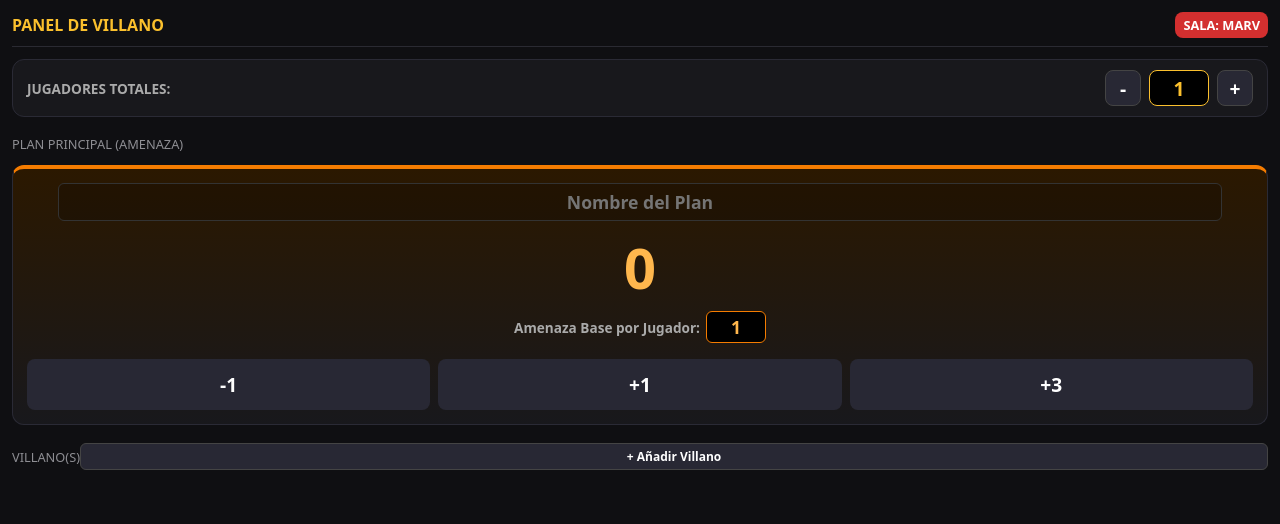
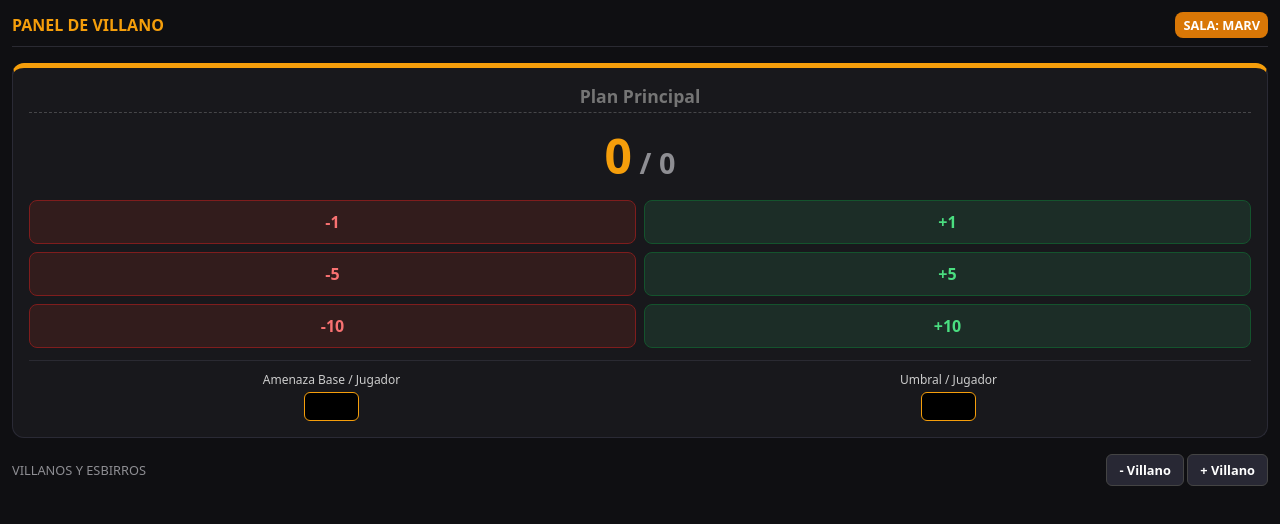
Before and after one commit to Rensi135/Contador-Marvel-champions, a website: page public/villano.html in a window 1280 px wide. Drawn offline with nearby package versions, Linux system fonts and the light colour scheme; no server answers.

Commit message:
Update villano.html

```diff
--- a/public/villano.html
+++ b/public/villano.html
@@ -3,55 +3,153 @@
 <head>
   <meta charset="UTF-8">
   <meta name="viewport" content="width=device-width, initial-scale=1.0, user-scalable=no">
-  <title>Panel Villano</title>
+  <title>Panel Villano & Plan Principal</title>
   <script src="/socket.io/socket.io.js"></script>
   <style>
     * { box-sizing: border-box; margin: 0; padding: 0; font-family: system-ui, sans-serif; user-select: none; }
-    body { background: #0f0f12; color: #fff; min-height: 100vh; padding: 12px; display: flex; flex-direction: column; gap: 12px; }
+    body { background: #0f0f12; color: #fff; min-height: 100vh; padding: 12px; display: flex; flex-direction: column; gap: 16px; }
+
     header { display: flex; justify-content: space-between; align-items: center; border-bottom: 1px solid #2a2a32; padding-bottom: 8px; }
-    header h1 { font-size: 1rem; color: #fbc02d; }
-    .badge { background: #d32f2f; padding: 4px 8px; border-radius: 8px; font-size: 0.8rem; font-weight: bold; }
+    header h1 { font-size: 1rem; color: #f59e0b; }
+    .badge { background: #d97706; padding: 4px 8px; border-radius: 8px; font-size: 0.8rem; font-weight: bold; }
 
-    .players-selector { background: #18181c; padding: 10px 14px; border-radius: 12px; border: 1px solid #2a2a35; display: flex; align-items: center; justify-content: space-between; }
-    .players-selector span { font-size: 0.85rem; color: #aaa; font-weight: bold; text-transform: uppercase; }
-    .players-counter { display: flex; align-items: center; gap: 8px; }
-    .btn-qty { width: 36px; height: 36px; background: #282834; border: 1px solid #444; color: #fff; border-radius: 8px; font-size: 1.2rem; font-weight: bold; cursor: pointer; display: flex; align-items: center; justify-content: center; }
-    .btn-qty:active { background: #44445c; }
+    /* PLAN PRINCIPAL / AMENAZA */
+    .threat-container {
+      background: #18181c;
+      border: 1px solid #2a2a35;
+      border-top: 5px solid #f59e0b;
+      border-radius: 12px;
+      padding: 16px;
+      text-align: center;
+      display: flex;
+      flex-direction: column;
+      align-items: center;
+    }
 
-    .input-players {
-      width: 60px; height: 36px; background: #000; border: 1px solid #fbc02d; color: #fbc02d;
-      text-align: center; font-size: 1.2rem; font-weight: bold; border-radius: 8px; outline: none;
-      -moz-appearance: textfield; user-select: text;
+    .plan-title {
+      font-size: 1.1rem;
+      font-weight: bold;
+      color: #fff;
+      background: transparent;
+      border: none;
+      border-bottom: 1px dashed rgba(255, 255, 255, 0.2);
+      text-align: center;
+      outline: none;
+      width: 100%;
+      margin-bottom: 6px;
+      padding-bottom: 4px;
+      user-select: text;
     }
-    .input-players::-webkit-outer-spin-button, .input-players::-webkit-inner-spin-button { -webkit-appearance: none; margin: 0; }
 
-    .card { background: #18181c; border-radius: 12px; padding: 14px; border: 1px solid #2a2a35; display: flex; flex-direction: column; align-items: center; position: relative; }
-    .card.threat { border-top: 4px solid #f57c00; background: linear-gradient(180deg, #2b1800 0%, #18181c 100%); }
-    .card.villain { border-top: 4px solid #d32f2f; background: linear-gradient(180deg, #2a1112 0%, #18181c 100%); }
+    .threat-display {
+      font-size: 3rem;
+      font-weight: 900;
+      color: #f59e0b;
+      margin: 4px 0;
+    }
+    .threat-display .total {
+      font-size: 1.8rem;
+      color: #8e8e93;
+    }
 
-    .input-name { font-size: 1.1rem; font-weight: bold; color: #fff; background: rgba(0, 0, 0, 0.2); border: 1px solid #333; border-radius: 6px; text-align: center; padding: 6px 10px; width: 95%; outline: none; margin-bottom: 6px; user-select: text; }
-    .input-name:focus { border-color: #fbc02d; background: #000; }
+    /* GRID EN 2 COLUMNAS PARA LOS BOTONES */
+    .btn-grid-2col {
+      display: grid;
+      grid-template-columns: 1fr 1fr;
+      gap: 8px;
+      width: 100%;
+      margin-top: 8px;
+    }
 
-    .hp-display { font-size: 3.5rem; font-weight: 900; margin: 2px 0; }
-    .threat .hp-display { color: #ffb74d; }
-    .villain .hp-display { color: #ff5252; }
+    .btn-threat {
+      padding: 10px 0;
+      font-size: 1rem;
+      font-weight: bold;
+      border: none;
+      border-radius: 8px;
+      color: #fff;
+      cursor: pointer;
+    }
 
-    .base-hp-control { display: flex; align-items: center; gap: 6px; font-size: 0.85rem; color: #aaa; margin: 4px 0 8px 0; font-weight: bold; }
+    /* Estilos diferenciados para restar y sumar */
+    .btn-minus { background: #321c1c; color: #f87171; border: 1px solid #7f1d1d; }
+    .btn-minus:active { background: #7f1d1d; color: #fff; }
 
-    .input-base-hp { width: 60px; height: 32px; background: #000; text-align: center; font-size: 1.1rem; font-weight: bold; border-radius: 6px; outline: none; -moz-appearance: textfield; user-select: text; }
-    .threat .input-base-hp { border: 1px solid #f57c00; color: #ffb74d; }
-    .villain .input-base-hp { border: 1px solid #d32f2f; color: #ff5252; }
+    .btn-plus { background: #1c2d27; color: #4ade80; border: 1px solid #14532d; }
+    .btn-plus:active { background: #14532d; color: #fff; }
 
-    .input-base-hp::-webkit-outer-spin-button, .input-base-hp::-webkit-inner-spin-button { -webkit-appearance: none; margin: 0; }
+    /* FILA DE CONFIGURACIÓN EN 2 COLUMNAS */
+    .config-row {
+      display: grid;
+      grid-template-columns: 1fr 1fr;
+      gap: 12px;
+      width: 100%;
+      margin-top: 12px;
+      padding-top: 10px;
+      border-top: 1px solid #2a2a32;
+    }
 
-    .btn-group { display: flex; gap: 8px; width: 100%; margin-top: 8px; }
-    button { flex: 1; padding: 12px 0; font-size: 1.2rem; font-weight: bold; border: none; border-radius: 8px; background: #282834; color: #fff; cursor: pointer; }
-    button:active { background: #44445c; }
+    .config-item {
+      display: flex;
+      flex-direction: column;
+      align-items: center;
+      gap: 4px;
+      font-size: 0.75rem;
+      color: #ccc;
+    }
 
-    .section-title { font-size: 0.8rem; color: #8e8e93; text-transform: uppercase; display: flex; justify-content: space-between; align-items: center; margin-top: 6px; }
-    .btn-add { background: #282834; border: 1px solid #444; color: #fff; padding: 4px 10px; border-radius: 6px; font-size: 0.75rem; font-weight: bold; cursor: pointer; }
-    .villains-list { display: flex; flex-direction: column; gap: 10px; width: 100%; }
-    .btn-del { position: absolute; top: 8px; right: 8px; background: none; border: none; color: #888; font-size: 1.2rem; cursor: pointer; width: auto; padding: 0; }
+    .config-input {
+      width: 55px;
+      background: #000;
+      border: 1px solid #f59e0b;
+      color: #f59e0b;
+      border-radius: 6px;
+      padding: 4px;
+      text-align: center;
+      font-size: 0.9rem;
+      font-weight: bold;
+      outline: none;
+    }
+
+    /* SECCIÓN VILLANOS */
+    .section-title { font-size: 0.8rem; color: #8e8e93; text-transform: uppercase; display: flex; justify-content: space-between; align-items: center; }
+    .btn-add { background: #282834; border: 1px solid #444; color: #fff; padding: 6px 12px; border-radius: 6px; font-size: 0.8rem; font-weight: bold; cursor: pointer; }
+    .btn-add:active { background: #44445c; }
+
+    .villains-grid { display: grid; grid-template-columns: repeat(auto-fit, minmax(260px, 1fr)); gap: 10px; width: 100%; }
+
+    .card-villain {
+      background: #18181c;
+      border-radius: 12px;
+      padding: 12px;
+      border: 1px solid #2a2a35;
+      border-top: 5px solid #dc2626;
+      display: flex;
+      flex-direction: column;
+      align-items: center;
+    }
+
+    .villain-title {
+      font-size: 1rem;
+      font-weight: bold;
+      color: #fff;
+      background: transparent;
+      border: none;
+      border-bottom: 1px dashed rgba(255, 255, 255, 0.2);
+      text-align: center;
+      outline: none;
+      width: 100%;
+      margin-bottom: 6px;
+      padding-bottom: 4px;
+      user-select: text;
+    }
+
+    .hp-display {
+      font-size: 3rem;
+      font-weight: 900;
+      margin: 4px 0;
+      color: #dc2626;
+    }
   </style>
 </head>
 <body>
@@ -61,43 +159,48 @@
     <div class="badge" id="room-badge">SALA: -</div>
   </header>
 
-  <!-- SELECTOR DE JUGADORES -->
-  <div class="players-selector">
-    <span>Jugadores Totales:</span>
-    <div class="players-counter">
-      <button class="btn-qty" onclick="adjustPlayers(-1)">-</button>
-      <input type="number" class="input-players" id="players-count" value="1" min="1" onkeydown="if(event.key==='Enter') this.blur()" onchange="setPlayers(this.value)">
-      <button class="btn-qty" onclick="adjustPlayers(1)">+</button>
+  <!-- SECCIÓN PLAN PRINCIPAL -->
+  <div class="threat-container">
+    <input type="text" id="plan-name-input" class="plan-title" placeholder="Plan Principal" onchange="changePlanName(this.value)">
+
+    <div class="threat-display">
+      <span id="threat-current">0</span><span class="total"> / <span id="threat-target">0</span></span>
+    </div>
+
+    <!-- BOTONES EN 2 COLUMNAS (RESTAR IZQUIERDA / SUMAR DERECHA) -->
+    <div class="btn-grid-2col">
+      <button class="btn-threat btn-minus" onclick="changeThreat(-1)">-1</button>
+      <button class="btn-threat btn-plus" onclick="changeThreat(1)">+1</button>
+
+      <button class="btn-threat btn-minus" onclick="changeThreat(-5)">-5</button>
+      <button class="btn-threat btn-plus" onclick="changeThreat(5)">+5</button>
+
+      <button class="btn-threat btn-minus" onclick="changeThreat(-10)">-10</button>
+      <button class="btn-threat btn-plus" onclick="changeThreat(10)">+10</button>
+    </div>
+
+    <div class="config-row">
+      <div class="config-item">
+        <span>Amenaza Base / Jugador</span>
+        <input type="number" id="base-threat-input" class="config-input" onchange="changeBaseThreat(this.value)">
+      </div>
+      <div class="config-item">
+        <span>Umbral / Jugador</span>
+        <input type="number" id="target-threat-input" class="config-input" onchange="changeTargetBaseThreat(this.value)">
+      </div>
     </div>
   </div>
 
-  <!-- PLAN PRINCIPAL -->
-  <div class="section-title"><span>Plan Principal (Amenaza)</span></div>
-  <div class="card threat">
-    <input class="input-name" id="threat-title" placeholder="Nombre del Plan" onkeydown="if(event.key==='Enter') this.blur()" onchange="updateThreatName(this.value)">
-
-    <div class="hp-display" id="threat-display">0</div>
-
-    <div class="base-hp-control">
-      <span>Amenaza Base por Jugador:</span>
-      <input type="number" class="input-base-hp" id="threat-base" value="1" min="1"
-        onkeydown="if(event.key==='Enter') this.blur()"
-        onchange="updateThreatBase(this.value)">
-    </div>
-
-    <div class="btn-group">
-      <button onclick="changeThreat(-1)">-1</button>
-      <button onclick="changeThreat(1)">+1</button>
-      <button onclick="changeThreat(3)">+3</button>
+  <!-- SECCIÓN VILLANOS -->
+  <div class="section-title">
+    <span>Villanos y Esbirros</span>
+    <div>
+      <button class="btn-add" onclick="adjustVillainCount(-1)">- Villano</button>
+      <button class="btn-add" onclick="adjustVillainCount(1)">+ Villano</button>
     </div>
   </div>
 
-  <!-- VILLANOS -->
-  <div class="section-title">
-    <span>Villano(s)</span>
-    <button class="btn-add" onclick="addVillain()">+ Añadir Villano</button>
-  </div>
-  <div class="villains-list" id="villains"></div>
+  <div class="villains-grid" id="villains"></div>
 
   <script>
     const socket = io();
@@ -107,109 +210,74 @@
 
     socket.emit('join_room', { roomCode });
 
+    let currentVillainsCount = 0;
+
     socket.on('update_room', (data) => {
-      // 1. Jugadores
-      const inputP = document.getElementById('players-count');
-      if (document.activeElement !== inputP) inputP.value = data.players || 1;
+      // 1. DIBUJAR PLAN PRINCIPAL (AMENAZA)
+      const threat = data.threat || {};
+      document.getElementById('threat-current').innerText = threat.current || 0;
+      document.getElementById('threat-target').innerText = threat.target || 0;
 
-      // 2. Plan Principal
-      const threatInput = document.getElementById('threat-title');
-      if (document.activeElement !== threatInput) threatInput.value = data.threat.name;
-
-      document.getElementById('threat-display').innerText = data.threat.current;
-
-      const threatBaseInput = document.getElementById('threat-base');
-      if (document.activeElement !== threatBaseInput) {
-        threatBaseInput.value = data.threat.baseThreat || 1;
+      if (document.activeElement !== document.getElementById('plan-name-input')) {
+        document.getElementById('plan-name-input').value = threat.name || 'Plan Principal';
+      }
+      if (document.activeElement !== document.getElementById('base-threat-input')) {
+        document.getElementById('base-threat-input').value = threat.baseThreat || 1;
+      }
+      if (document.activeElement !== document.getElementById('target-threat-input')) {
+        document.getElementById('target-threat-input').value = threat.targetBase || 7;
       }
 
-      // 3. Renderizado Inteligente de Villanos
+      // 2. DIBUJAR LISTA DE VILLANOS
       const container = document.getElementById('villains');
+      container.innerHTML = '';
 
-      if (container.children.length !== data.villains.length) {
-        container.innerHTML = '';
-        data.villains.forEach((v, idx) => {
-          container.innerHTML += `
-            <div class="card villain" id="card-villain-${idx}">
-              ${data.villains.length > 1 ? `<button class="btn-del" onclick="removeVillain(${idx})">✕</button>` : ''}
+      const villains = data.villains || [];
+      currentVillainsCount = villains.length;
 
-              <input class="input-name" id="vname-${idx}" value="${v.name}" placeholder="Nombre del Villano"
-                onkeydown="if(event.key==='Enter') this.blur()"
-                onchange="updateVillainName(${idx}, this.value)">
+      villains.forEach((v, idx) => {
+        const card = document.createElement('div');
+        card.className = 'card-villain';
 
-              <div class="hp-display" id="vhp-${idx}">${v.hp}</div>
+        card.innerHTML = `
+          <input class="villain-title" value="${v.name}" onchange="updateVillainName(${idx}, this.value)" placeholder="Nombre Villano">
+          <div class="hp-display">${v.hp}</div>
 
-              <div class="base-hp-control">
-                <span>HP Base por Jugador:</span>
-                <input type="number" class="input-base-hp" id="vbase-${idx}" value="${v.baseHp || 10}" min="1"
-                  onkeydown="if(event.key==='Enter') this.blur()"
-                  onchange="updateBaseHP(${idx}, this.value)">
-              </div>
+          <!-- BOTONES EN 2 COLUMNAS PARA EL VILLANO -->
+          <div class="btn-grid-2col">
+            <button class="btn-threat btn-minus" onclick="changeVillainHP(${idx}, -1)">-1</button>
+            <button class="btn-threat btn-plus" onclick="changeVillainHP(${idx}, 1)">+1</button>
 
-              <div class="btn-group">
-                <button onclick="changeVillainHP(${idx}, -5)">-5</button>
-                <button onclick="changeVillainHP(${idx}, -1)">-1</button>
-                <button onclick="changeVillainHP(${idx}, 1)">+1</button>
-                <button onclick="changeVillainHP(${idx}, 5)">+5</button>
-              </div>
-            </div>
-          `;
-        });
-        return;
-      }
+            <button class="btn-threat btn-minus" onclick="changeVillainHP(${idx}, -5)">-5</button>
+            <button class="btn-threat btn-plus" onclick="changeVillainHP(${idx}, 5)">+5</button>
 
-      data.villains.forEach((v, idx) => {
-        const hpDisplay = document.getElementById(`vhp-${idx}`);
-        if (hpDisplay) hpDisplay.innerText = v.hp;
+            <button class="btn-threat btn-minus" onclick="changeVillainHP(${idx}, -10)">-10</button>
+            <button class="btn-threat btn-plus" onclick="changeVillainHP(${idx}, 10)">+10</button>
+          </div>
 
-        const baseInput = document.getElementById(`vbase-${idx}`);
-        if (baseInput && document.activeElement !== baseInput) {
-          baseInput.value = v.baseHp || 10;
-        }
-
-        const nameInput = document.getElementById(`vname-${idx}`);
-        if (nameInput && document.activeElement !== nameInput) {
-          nameInput.value = v.name;
-        }
+          <div style="margin-top: 12px; font-size: 0.75rem; color: #aaa; display: flex; align-items: center; gap: 6px;">
+            <span>Vida Base / Jugador:</span>
+            <input type="number" class="config-input" style="border-color: #dc2626; color: #dc2626;" value="${v.baseHp || 10}" onchange="changeVillainBaseHp(${idx}, this.value)">
+          </div>
+        `;
+        container.appendChild(card);
       });
     });
 
-    // Funciones del Plan Principal
-    function updateThreatBase(val) {
-      const baseThreat = parseInt(val);
-      if (isNaN(baseThreat) || baseThreat < 1) return;
-      socket.emit('update_threat', { baseThreat });
+    // EVENTOS DE PLAN PRINCIPAL
+    function changeThreat(delta) { socket.emit('update_threat', { delta }); }
+    function changePlanName(name) { socket.emit('update_threat', { name }); }
+    function changeBaseThreat(val) { socket.emit('update_threat', { baseThreat: parseInt(val) || 0 }); }
+    function changeTargetBaseThreat(val) { socket.emit('update_threat', { targetBase: parseInt(val) || 1 }); }
+
+    // EVENTOS DE VILLANOS
+    function adjustVillainCount(delta) {
+      if (delta > 0) socket.emit('update_villain', { action: 'add' });
+      else if (currentVillainsCount > 1) socket.emit('update_villain', { action: 'remove', index: currentVillainsCount - 1 });
     }
-
-    function changeThreat(delta) { socket.emit('update_threat', { delta }); }
-    function updateThreatName(name) { socket.emit('update_threat', { name }); }
-
-    // Funciones de Jugadores
-    function adjustPlayers(delta) {
-      const inputP = document.getElementById('players-count');
-      const valActual = parseInt(inputP.value) || 1;
-      const newQty = Math.max(1, valActual + delta);
-      inputP.value = newQty;
-      socket.emit('update_players', { players: newQty });
-    }
-
-    function setPlayers(val) {
-      const p = parseInt(val);
-      if (isNaN(p) || p < 1) return;
-      socket.emit('update_players', { players: p });
-    }
-
-    // Funciones de Villanos
-    function updateBaseHP(index, baseHp) {
-      const val = parseInt(baseHp);
-      if (isNaN(val) || val < 1) return;
-      socket.emit('update_villain', { action: 'change_base_hp', index, baseHp: val });
-    }
-
-    function addVillain() { socket.emit('update_villain', { action: 'add' }); }
-    function removeVillain(index) { socket.emit('update_villain', { action: 'remove', index }); }
     function changeVillainHP(index, delta) { socket.emit('update_villain', { action: 'change_hp', index, delta }); }
     function updateVillainName(index, name) { socket.emit('update_villain', { action: 'change_name', index, name }); }
+    function changeVillainBaseHp(index, baseHp) { socket.emit('update_villain', { action: 'change_base_hp', index, baseHp }); }
   </script>
 
 </body>
```
